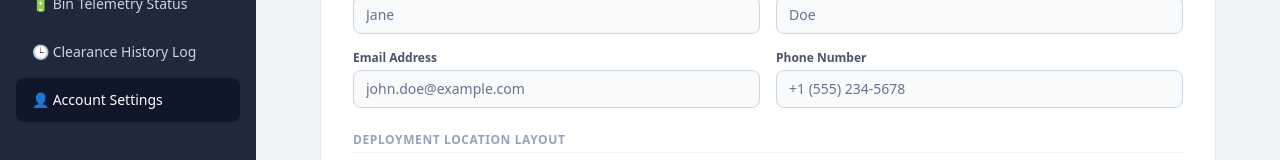
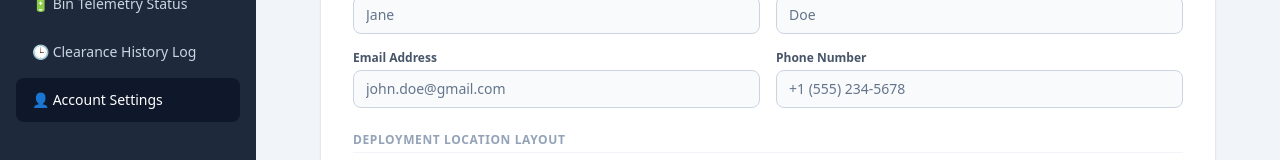
Before and after one commit to Ukoeka/waste-management-ukay, a Nuxt app: page /customer/profile in a window 1280 px wide. Shown: the part 267-427 px from the top of the page. Built offline with nearby package versions, Linux system fonts and the light colour scheme.

Commit message:
new skin

```diff
--- a/app/pages/customer/profile.vue
+++ b/app/pages/customer/profile.vue
@@ -8,7 +8,7 @@ const isEditing = ref(false)
 const profileData = ref({
   firstName: 'Jane',
   lastName: 'Doe',
-  email: 'john.doe@example.com',
+  email: 'john.doe@gmail.com',
   phone: '+1 (555) 234-5678',
   streetAddress: '742 Evergreen Terrace, Coventry',
   city: 'Springfield',
```
